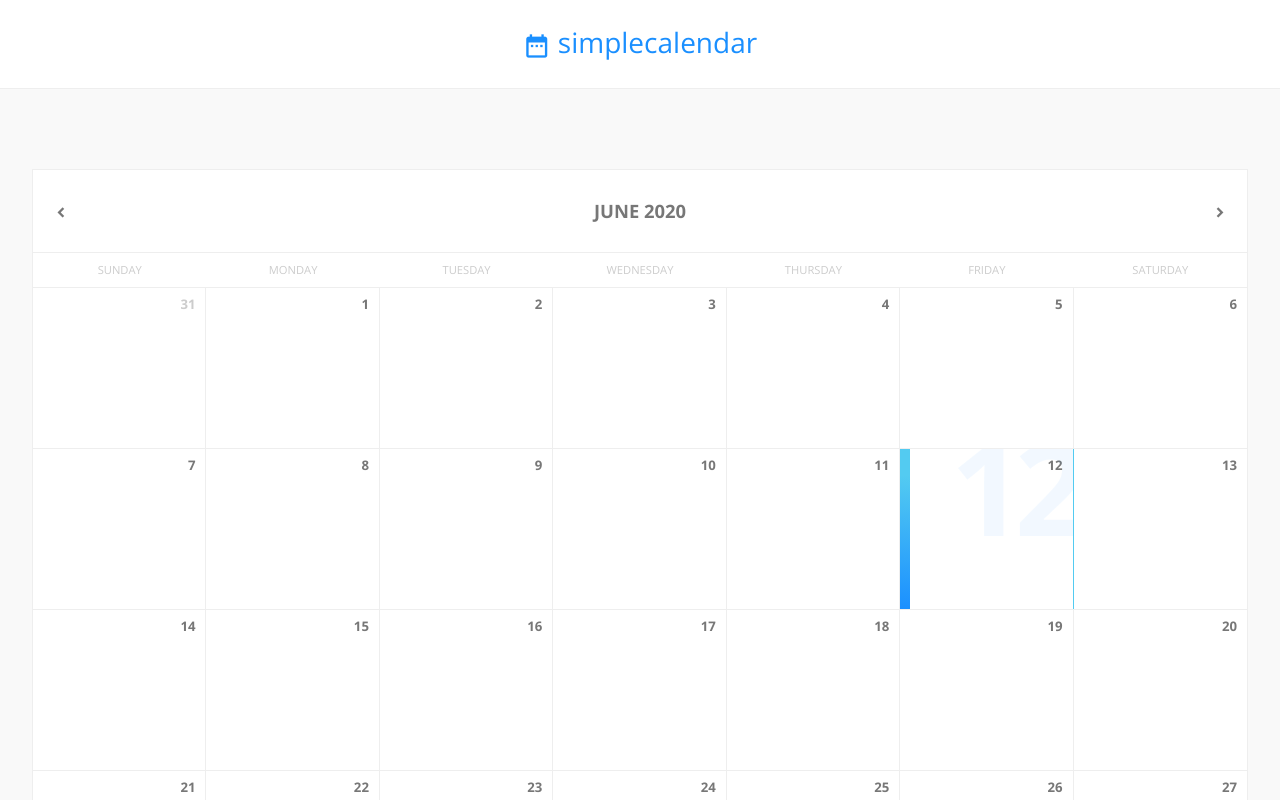
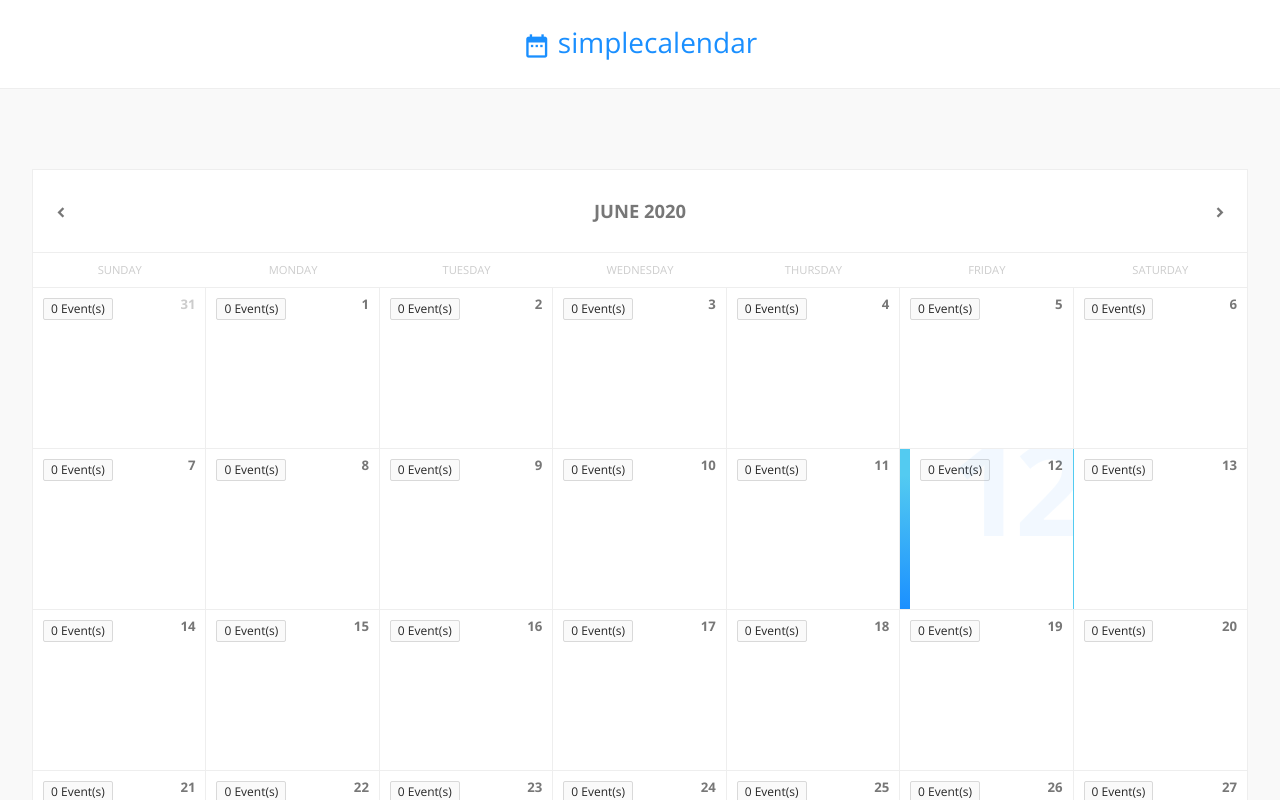
Before and after one commit to march93/SimpleCalendar, a React (Create React App) app in the folder client-app/: page / in a window 1280 px wide. Shown: the top 800 px of the page. Built offline with nearby package versions, Linux system fonts and the light colour scheme; no server answers.

Commit message:
Added ant design tags to show event total

```diff
--- a/client-app/src/App.css
+++ b/client-app/src/App.css
@@ -222,6 +222,11 @@
   letter-spacing: -.07em;
 }
 
+.calendar .body .cell .cell-tag {
+  margin-top: 10px;
+  margin-left: 10px;
+}
+
 .calendar .body .cell:hover .bg, .calendar .body .selected .bg  {
   opacity: 0.05;
   transition: .5s ease-in;
--- a/client-app/src/components/Calendar.jsx
+++ b/client-app/src/components/Calendar.jsx
@@ -105,8 +105,8 @@
                 currentMonth={currentMonth}
             />
             <Cells
+                events={events}
                 monthStart={monthStart}
-                monthEnd={monthEnd}
                 startOfWeekForMonth={startOfWeekForMonth}
                 endOfWeekForMonth={endOfWeekForMonth}
                 selectedDate={selectedDate}
--- a/client-app/src/components/Cells.jsx
+++ b/client-app/src/components/Cells.jsx
@@ -3,10 +3,12 @@
 import addDays from "date-fns/addDays";
 import isSameDay from "date-fns/isSameDay";
 import isSameMonth from "date-fns/isSameMonth";
+import parseISO from 'date-fns/parseISO'
+import { Tag } from 'antd';
 
 const Cells = ({
+    events,
     monthStart,
-    monthEnd,
     startOfWeekForMonth,
     endOfWeekForMonth,
     selectedDate,
@@ -24,6 +26,11 @@
             formattedDate = format(day, dateFormat);
             const cloneDay = day;
 
+            const sameDayEvents = events.filter((event) => {
+                return isSameDay(parseISO(event.startTime), cloneDay) ||
+                       isSameDay(parseISO(event.endTime), cloneDay);
+            });
+
             days.push(
                 <div
                     className={`col cell ${
@@ -36,6 +43,7 @@
                 >
                     <span className="number">{formattedDate}</span>
                     <span className="bg">{formattedDate}</span>
+                    <Tag className="cell-tag">{sameDayEvents.length} Event(s)</Tag>
                 </div>
             );
 
```
